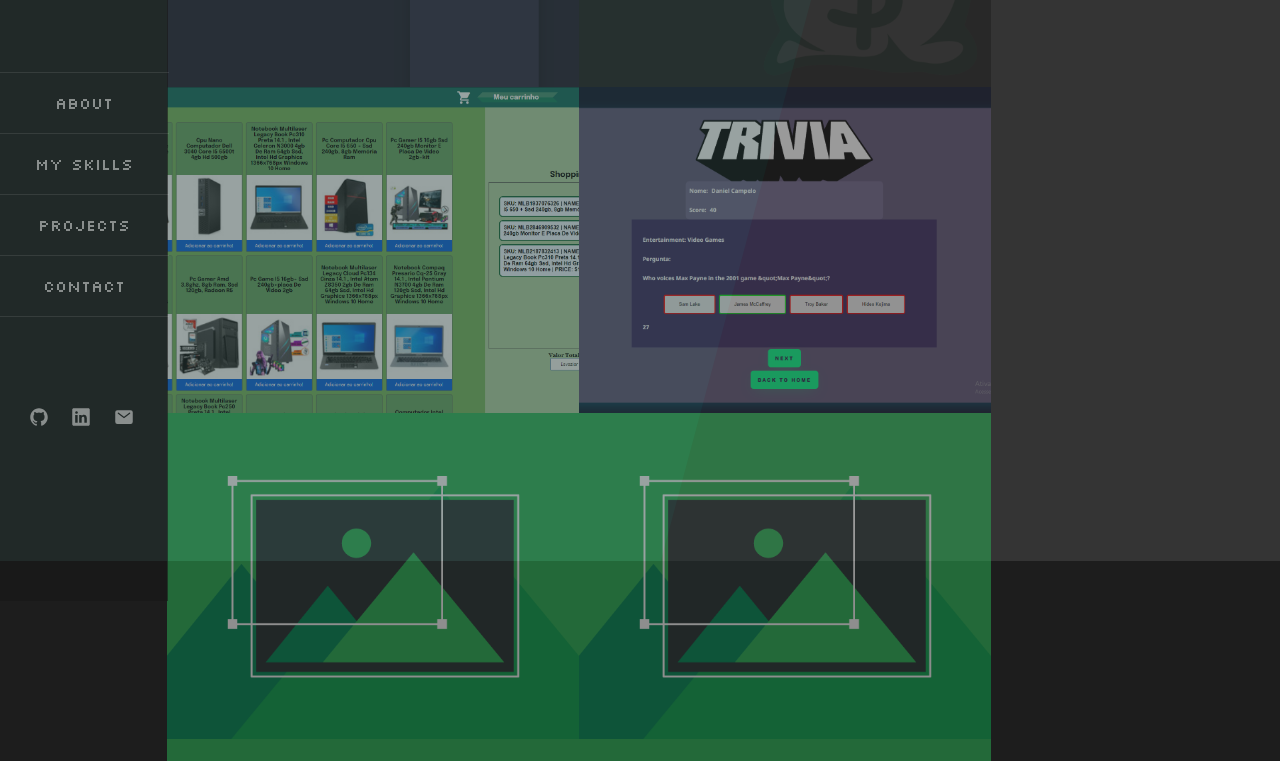
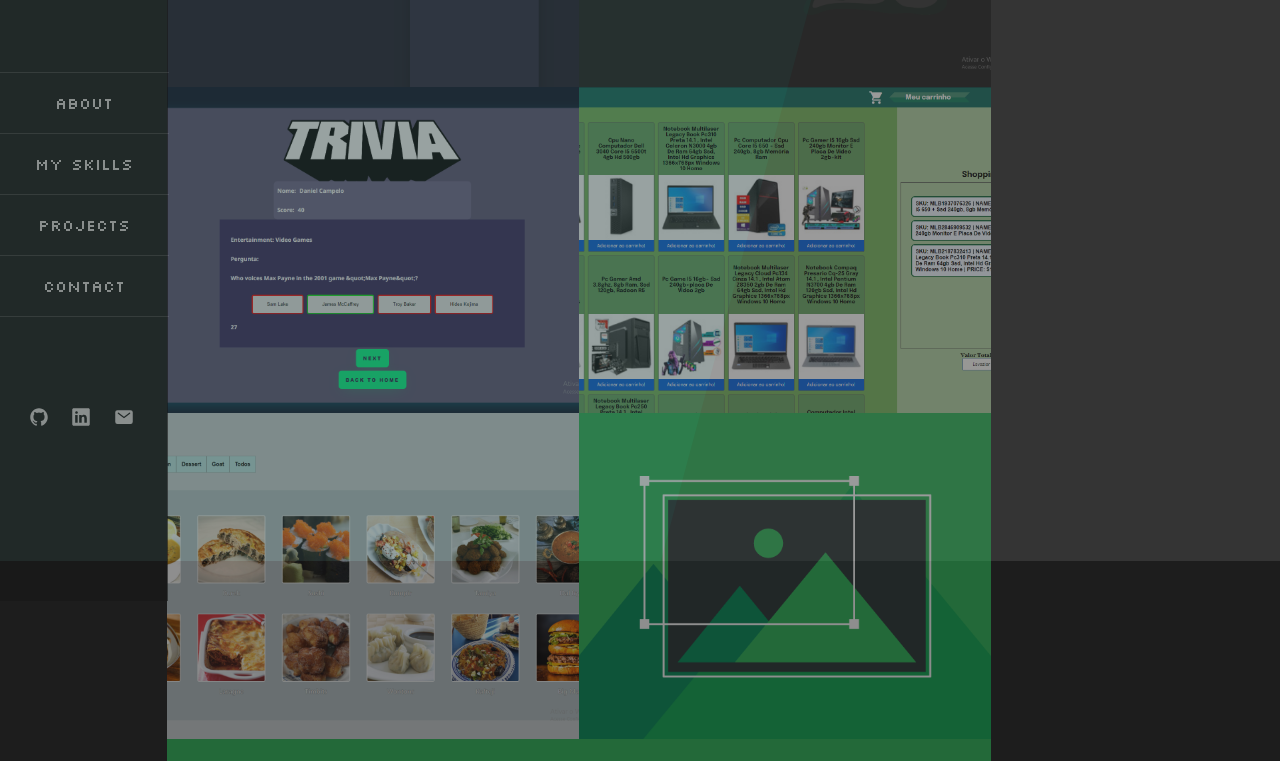
Before and after one commit to danielcampl/portfolio-daniel, a React (Create React App) app: page /projects in a window 1280 px wide. Shown: the part 239-1000 px from the top of the page. Built offline with nearby package versions, Linux system fonts and the light colour scheme; a web font is replaced by a local one.

Commit message:
Add new project recipes-app

```diff
--- a/src/pages/Projects.js
+++ b/src/pages/Projects.js
@@ -7,6 +7,7 @@ import Trybefy from "../assets/images/trybefy.png";
 import Wallet from "../assets/images/trybe-wallet.png";
 import Shopping from "../assets/images/Shopping-cart.png";
 import Trivia from "../assets/images/trivia.png";
+import Recipes from "../assets/images/recipes.png";
 import "../CSS/Projects.css";
 
 export default function Projects() {
@@ -38,6 +39,13 @@ export default function Projects() {
           </li>
           <li>
             <div className="magicwall-item lazyload">
+              <img src={Trivia} alt="img" />
+              <div className="hover-content" />
+              <a href="https://github.com/danielcampl/trivia-game-project" target="_blank" className="colorbox"><p>View this project</p></a>
+            </div>
+          </li>
+          <li>
+            <div className="magicwall-item lazyload">
               <img src={Shopping} alt="img" />
               <div className="hover-content" />
               <a href="https://github.com/danielcampl/shopping-cart-project" target="_blank" className="colorbox"><p>View this project</p></a>
@@ -45,16 +53,9 @@ export default function Projects() {
           </li>
           <li>
             <div className="magicwall-item lazyload">
-              <img src={Trivia} alt="img" />
+              <img src={Recipes} alt="img" />
               <div className="hover-content" />
-              <a href="https://github.com/danielcampl/trivia-game-project" target="_blank" className="colorbox"><p>View this project</p></a>
-            </div>
-          </li>
-          <li>
-            <div className="magicwall-item lazyload">
-              <img src={Empty} alt="img" />
-              <div className="hover-content" />
-              <a href="#" target="_blank" className="colorbox"><p>Empty</p></a>
+              <a href="https://github.com/danielcampl/recipes-app-project" target="_blank" className="colorbox"><p>View this project</p></a>
             </div>
           </li>
           <li>
```
Also changed, not shown: src/assets/images/recipes.png (added), src/assets/images/trybe-wallet.png.
